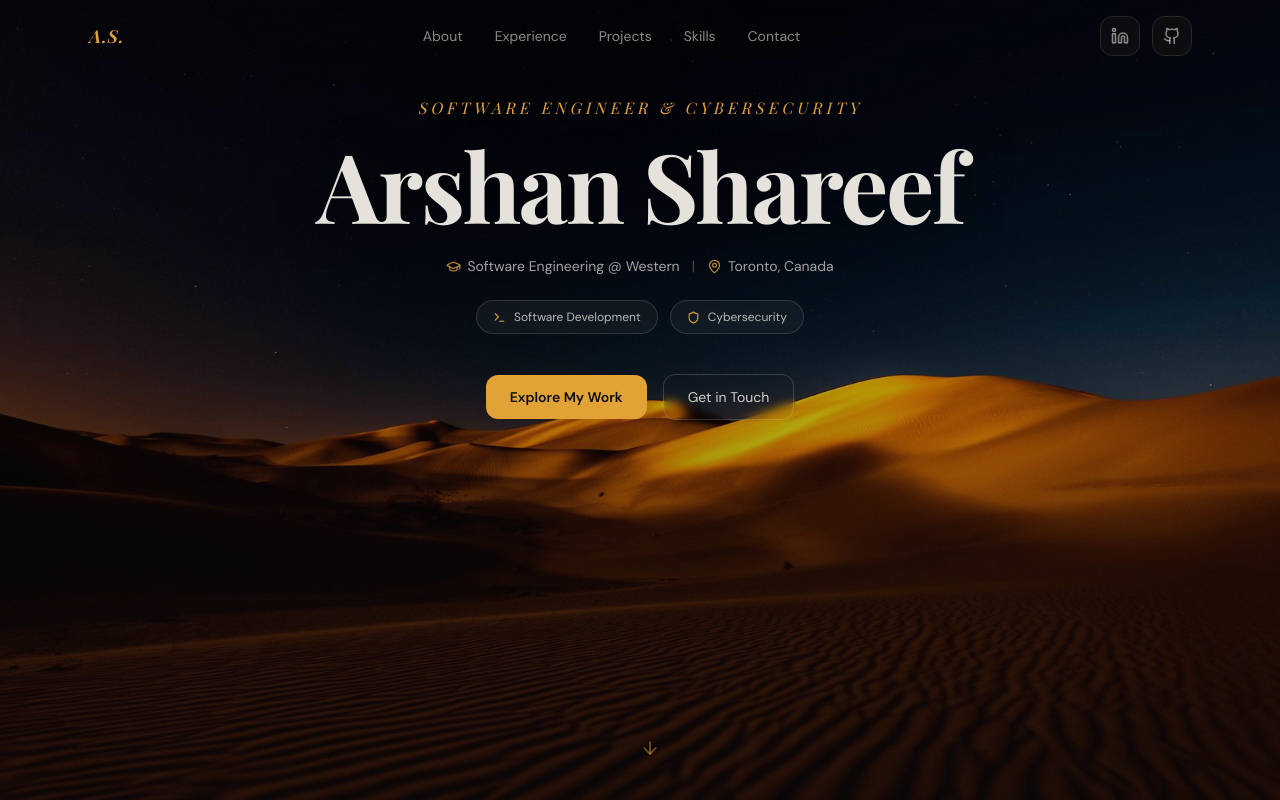
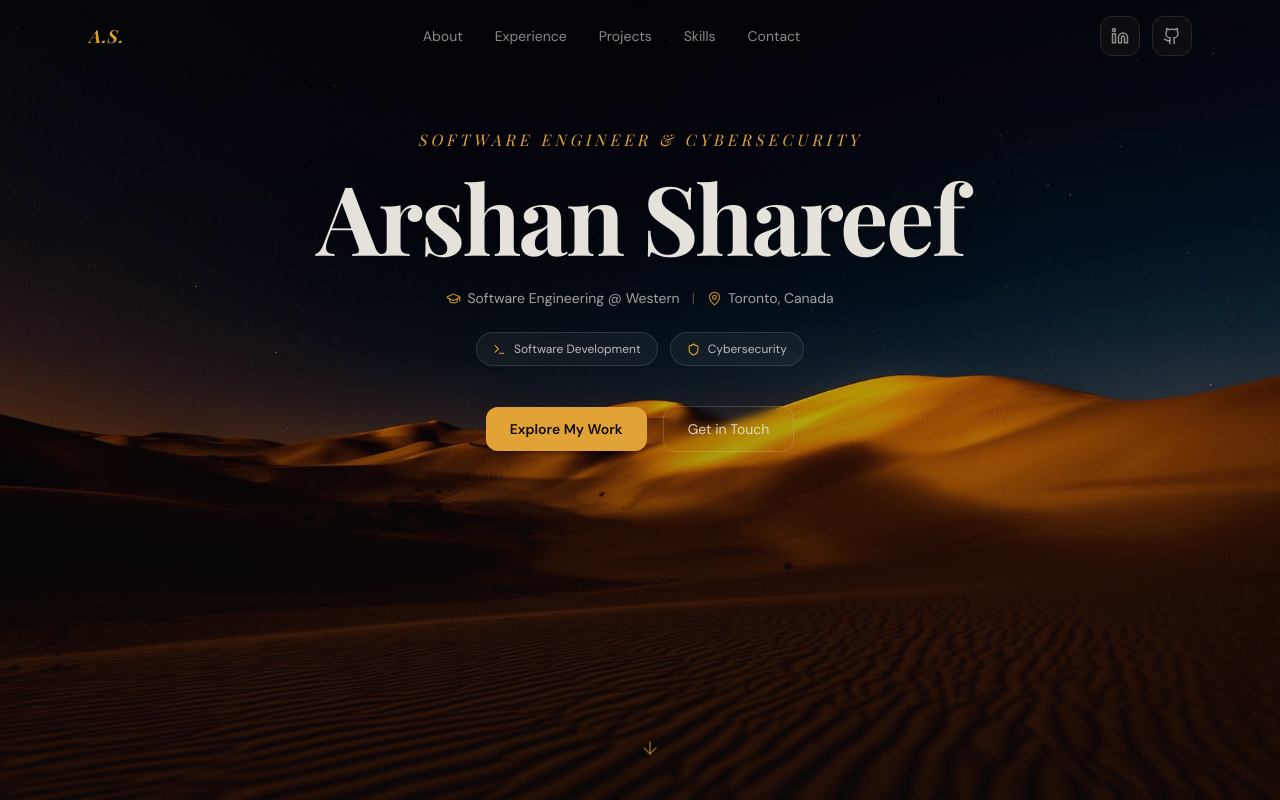
Before and after one commit to Anomaly-E-E/Anomaly-E-E.github.io, a React (Vite) app: page / in a window 1280 px wide. Shown: the top 800 px of the page. Built offline with nearby package versions, Linux system fonts and the light colour scheme; the HTML template or start-up script is replaced by a standard one; a web font is replaced by a local one.

Commit message:
adjust hero spacing

```diff
--- a/src/components/sections/HeroSection.tsx
+++ b/src/components/sections/HeroSection.tsx
@@ -4,7 +4,7 @@ import heroBg from "@/assets/hero-bg.jpg";
 
 const HeroSection = () => {
   return (
-    <section className="relative min-h-screen flex items-start justify-center px-6 overflow-hidden pt-24">
+    <section className="relative min-h-screen flex items-start justify-center px-6 overflow-hidden pt-32">
       {/* Background image */}
       <div className="absolute inset-0">
         <img
```
